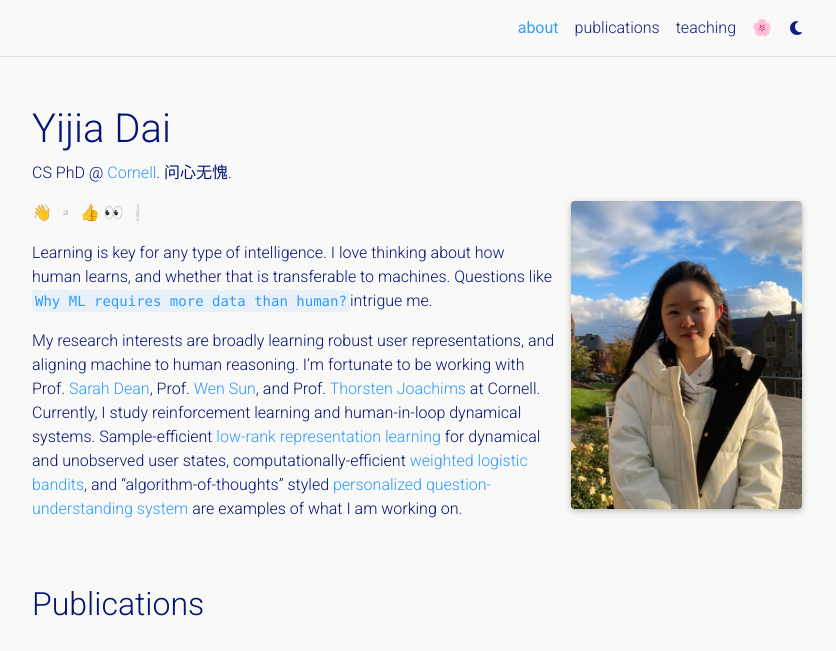
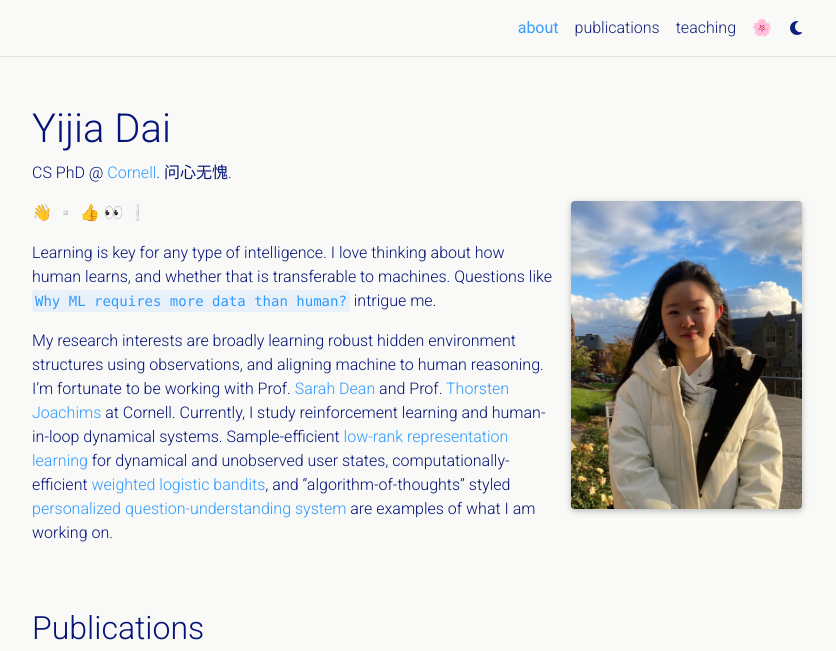
Before and after one commit to DaiYijia02/DaiYijia02.github.io, a Jekyll site: the page built from _pages/about.md, in a window 1280 px wide and 941 px high, cut to the strip 0-651 px from the top of the window. Shown: the whole strip, without its empty margins (223-1059 px from the left). Built offline with Jekyll 4.4.1, drawn with Linux system fonts in a browser that asks for light colours; full-size pictures stand in for the smaller copies a plugin makes; comment, search, counter and statistics services are not loaded; a style sheet for code colours, icons or effects is not loaded.

Commit message:
New update.

```diff
--- a/_pages/about.md
+++ b/_pages/about.md
@@ -19,6 +19,6 @@
 
 👋 ▫️ 👍 👀 ❕
 
-Learning is key for any type of intelligence. I love thinking about how human learns, and whether that is transferable to machines. Questions like `Why ML requires more data than human?`intrigue me.
+Learning is key for any type of intelligence. I love thinking about how human learns, and whether that is transferable to machines. Questions like `Why ML requires more data than human?` intrigue me.
 
-My research interests are broadly learning robust user representations, and aligning machine to human reasoning. I'm fortunate to be working with Prof. [Sarah Dean](https://sdean.website), Prof. [Wen Sun](https://wensun.github.io), and Prof. [Thorsten Joachims](https://www.cs.cornell.edu/people/tj/) at Cornell. Currently, I study reinforcement learning and human-in-loop dynamical systems. Sample-efficient [low-rank representation learning](https://github.com/DaiYijia02/lowrank-representation-deep-learning-recsys) for dynamical and unobserved user states, computationally-efficient [weighted logistic bandits](https://github.com/DaiYijia02/weighted-logistic-bandit), and "algorithm-of-thoughts" styled [personalized question-understanding system](https://github.com/DaiYijia02/wise-person) are examples of what I am working on.
+My research interests are broadly learning robust hidden environment structures using observations, and aligning machine to human reasoning. I'm fortunate to be working with Prof. [Sarah Dean](https://sdean.website) and Prof. [Thorsten Joachims](https://www.cs.cornell.edu/people/tj/) at Cornell. Currently, I study reinforcement learning and human-in-loop dynamical systems. Sample-efficient [low-rank representation learning](https://github.com/DaiYijia02/lowrank-representation-deep-learning-recsys) for dynamical and unobserved user states, computationally-efficient [weighted logistic bandits](https://github.com/DaiYijia02/weighted-logistic-bandit), and "algorithm-of-thoughts" styled [personalized question-understanding system](https://github.com/DaiYijia02/wise-person) are examples of what I am working on.
```
Also changed, not shown: _pages/teaching.md (+1 -1 lines).
